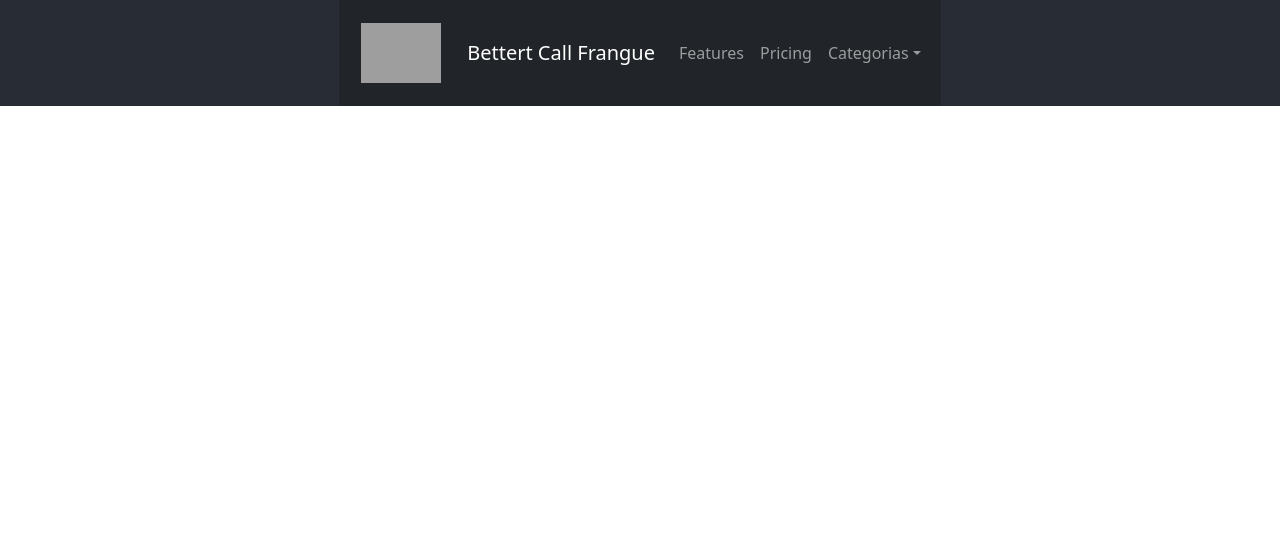
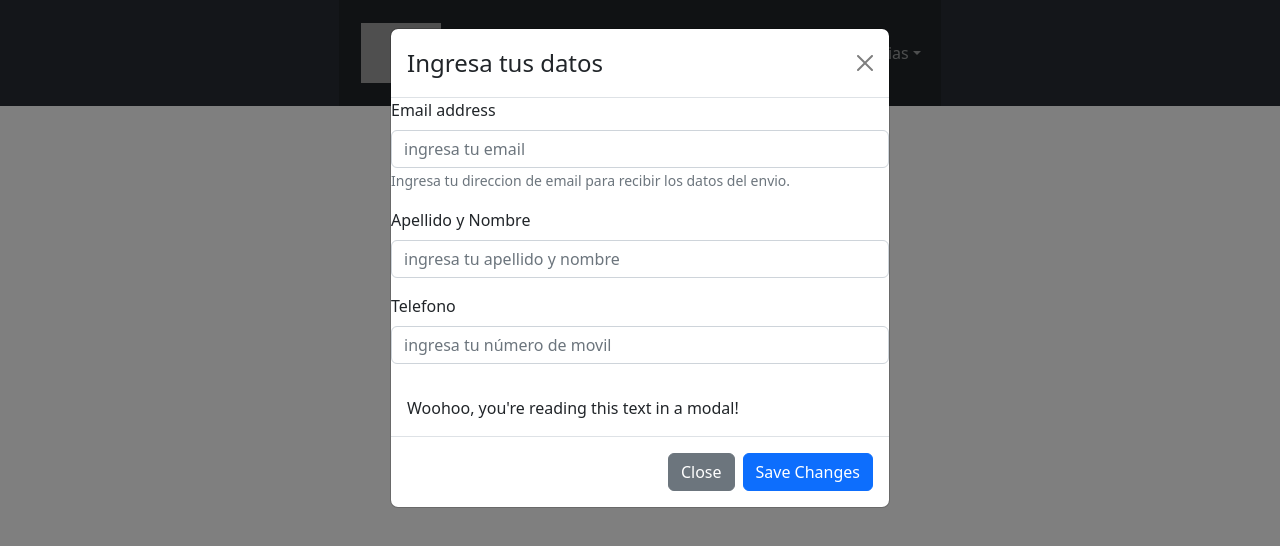
Before and after one commit to gojaguerra/reactjsNew, a React (Create React App) app: page /cart/form in a window 1280 px wide. Shown: the top 546 px of the page. Built offline with nearby package versions, Linux system fonts and the light colour scheme; grey boxes are pictures that could not be loaded.

Commit message:
update estado order, preparando formdata

```diff
--- a/src/App.js
+++ b/src/App.js
@@ -5,6 +5,7 @@ import NavBar from './components/NavBar';
 import ItemListContainer  from './Containers/ItemListContainer/ItemListContainer';
 import ItemDetailContainer from "./Containers/ItemDetailContainer/ItemDetailContainer";
 import CartFinal from './components/Cart/CartFinal';
+import FormData from './components/Cart/FormData';
 import { CartProvider } from './context/cartProvider';
 import Cart from './components/Cart/Cart';
 
@@ -24,6 +25,7 @@ function App() {
               <Route path="cart" element={<Cart />} />
               <Route path="category/:categoryName" element={<ItemListContainer />} />
               <Route path="cart/order/:idFirestore" element={<CartFinal />} />
+              <Route path="cart/form" element={<FormData />} />
             </Routes>
           </div>
         </div>
--- a/src/components/Cart/Cart.js
+++ b/src/components/Cart/Cart.js
@@ -13,22 +13,23 @@ const Cart = () => {
     const [idOrder, setIdOrder] = useState(false);
     const [updateOrder, setUpdateOrder] = useState(false);
     const navigate = useNavigate();
+    const db = getFirestore();
+
+    const [order, setOrder] = useState({
+        buyer: {
+            name: "Jose",
+            phone: "2235065737",
+            email: "gojaguerra@gmail.com"
+        },
+        items: cart,
+        total: cart.reduce((acumulador, items) => acumulador + (items.quantity*items.price), 0),
+        date: moment().format('DD/MM/YYYY, h:mm:ss a'),
+    })
 
     const createOrder = () => {
         setUpdateOrder(true);
-        const db = getFirestore();
-        const orders = {
-            buyer: {
-                name: "Jose",
-                phone: "2235065737",
-                email: "gojaguerra@gmail.com"
-            },
-            items: cart,
-            total: totalCart,
-            date: moment().format('DD/MM/YYYY, h:mm:ss a'),
-        };
         const query = collection(db, 'orders');
-        addDoc(query, orders)
+        addDoc(query, order)
         .then((response) => {
             setIdOrder(response.id);
             // alert("Gracias por tu compra! \nSu numero de orden es: "+response.id)
@@ -72,6 +73,10 @@ const Cart = () => {
                 <>
                   <h3>TOTAL: ${totalCart}</h3>
                   <Button onClick={createOrder}>Crear Orden</Button>
+                    {/* <Link
+                    to={'form'} >
+                    <Button className='btn-warning'>KKKKKK</Button>
+                    </Link> */}
                   <div className="modal-carrito">
                     {cart.map((item) => (
                         <div key={item.id} className="productoEnCarrito">
--- a/src/components/Cart/FormData.js
+++ b/src/components/Cart/FormData.js
@@ -1,43 +1,62 @@
-import React, { useState } from 'react';
-import {Form, Modal, Button} from 'react-bootstrap/Button';
+import React, { useState, useEffect, useContext } from 'react';
+import { Button, Form, Modal } from 'react-bootstrap';
+import { Link, useNavigate } from 'react-router-dom';
 import { CartContext } from "../../context/CartContext";
 
 
 function FormData() {
+  const navigate = useNavigate();
   const [show, setShow] = useState(false);
+  const { setOrder } = useContext(CartContext);
 
-  const handleClose = () => setShow(false);
+  const handleClose = (() => {
+    setShow(false);
+    navigate("/cart", { replace: true });
+  });
+
   const handleShow = () => setShow(true);
+
+  useEffect(() => {
+    handleShow();
+  }, []);
+
 
   return (
     <>
-      <Button variant="primary" onClick={handleShow}>
+{/*       <Button variant="primary" onClick={handleShow}>
         Launch demo modal
-      </Button>
+      </Button> */}
 
       <Modal show={show} onHide={handleClose}>
+
         <Modal.Header closeButton>
-          <Modal.Title>Modal heading</Modal.Title>
+          <Modal.Title>Ingresa tus datos</Modal.Title>
         </Modal.Header>
+
             <Form>
             <Form.Group className="mb-3" controlId="formBasicEmail">
-                <Form.Label>Email address</Form.Label>
-                <Form.Control type="email" placeholder="Enter email" />
+                <Form.Label value="order.buyer.email">Email address</Form.Label>
+                <Form.Control type="email" placeholder="ingresa tu email" />
                 <Form.Text className="text-muted">
-                We'll never share your email with anyone else.
+                Ingresa tu direccion de email para recibir los datos del envio.
                 </Form.Text>
             </Form.Group>
 
-            <Form.Group className="mb-3" controlId="formBasicPassword">
-                <Form.Label>Password</Form.Label>
-                <Form.Control type="password" placeholder="Password" />
+            <Form.Group className="mb-3" controlId="formNombre">
+                <Form.Label>Apellido y Nombre</Form.Label>
+                <Form.Control type="text" placeholder="ingresa tu apellido y nombre" />
             </Form.Group>
-            <Form.Group className="mb-3" controlId="formBasicCheckbox">
-                <Form.Check type="checkbox" label="Check me out" />
+
+
+            <Form.Group className="mb-3" controlId="formTelefono">
+                <Form.Label>Telefono</Form.Label>
+                <Form.Control type="text" placeholder="ingresa tu número de movil" />
             </Form.Group>
-            <Button variant="primary" type="submit">
+
+            {/* <Button variant="primary" type="submit">
                 Submit
-            </Button>
+            </Button> */}
+
         </Form>
 
 
```
